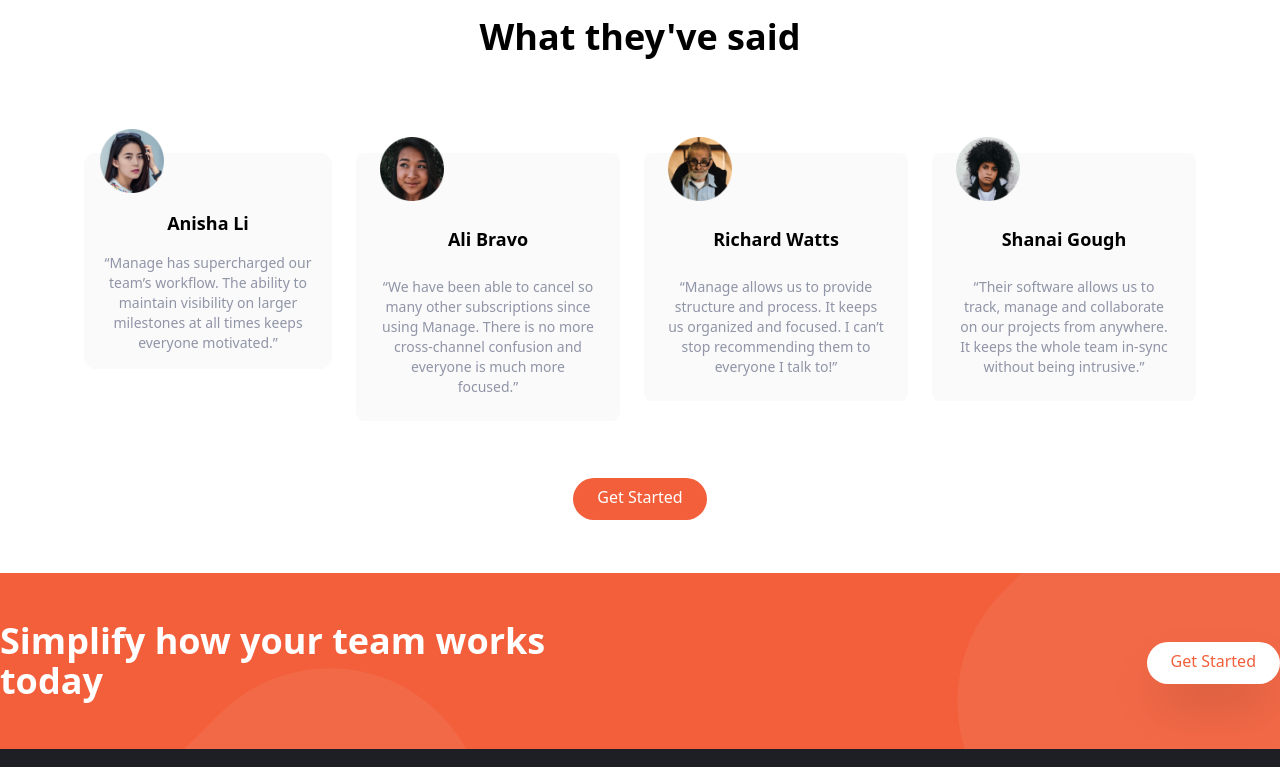
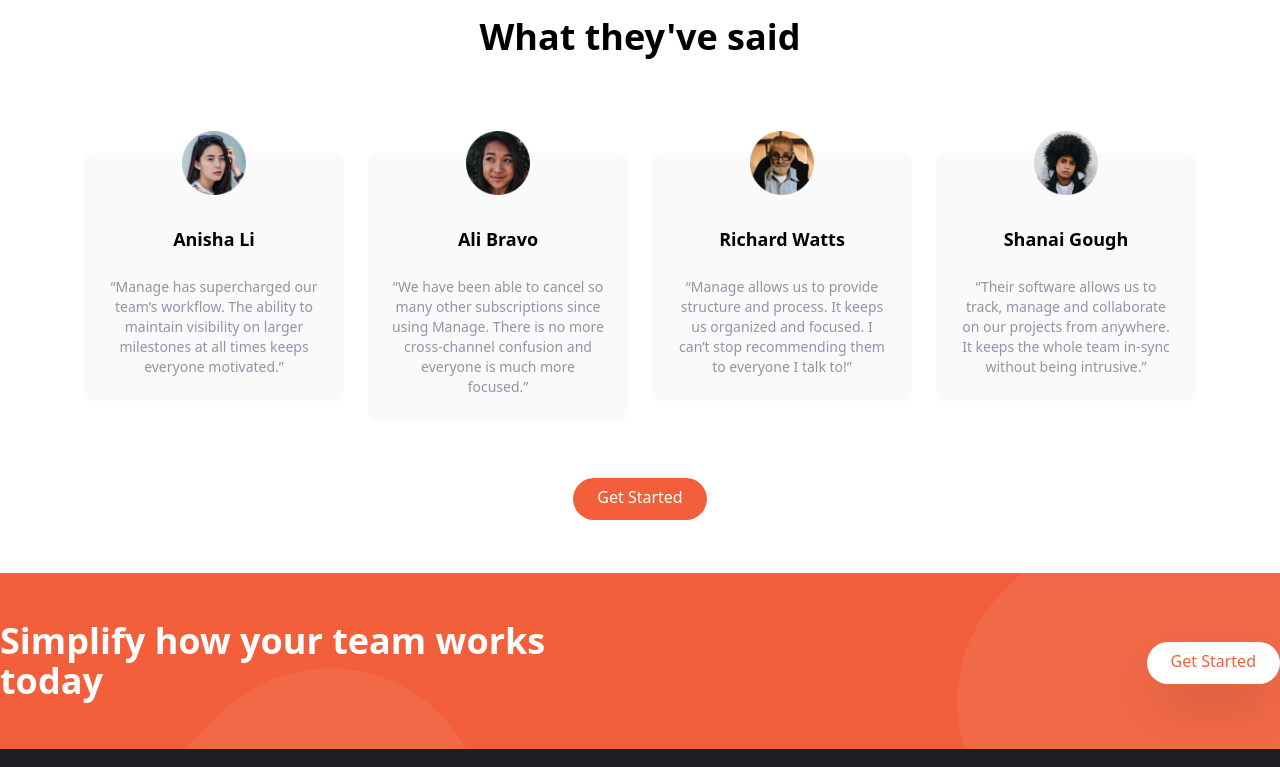
Before and after one commit to lawlawson/manage-landing-page, a website: page index.html in a window 1280 px wide. Shown: the part 1220-1987 px from the top of the page. Drawn offline with nearby package versions, Linux system fonts and the light colour scheme.

Commit message:
Fixed image centering

```diff
--- a/index.html
+++ b/index.html
@@ -187,11 +187,11 @@
         <div class="swiper select-none">
           <div class="swiper-wrapper rounded-xl mt-24 md:flex md:space-x-6">
             <div
-              class="swiper-slide flex flex-col items-center p-4 space-y-4 rounded-xl bg-veryLightGray md:flex-1"
+              class="swiper-slide flex flex-col items-center p-6 space-y-6 rounded-lg bg-veryLightGray md:flex-1"
             >
               <img
                 src="/images/avatar-anisha.png"
-                class="w-16 -mt-10 select-none"
+                class="inline w-16 -mt-14 select-none"
                 alt=""
               />
               <h5 class="text-lg font-bold">Anisha Li</h5>
@@ -204,7 +204,11 @@
             <div
               class="swiper-slide flex-col items-center p-6 space-y-6 rounded-lg bg-veryLightGray md:flex-1"
             >
-              <img src="/images/avatar-ali.png" class="w-16 -mt-10" alt="" />
+              <img
+                src="/images/avatar-ali.png"
+                class="inline w-16 -mt-14"
+                alt=""
+              />
               <h5 class="text-lg font-bold">Ali Bravo</h5>
               <p class="text-sm text-darkGrayishBlue">
                 “We have been able to cancel so many other subscriptions since
@@ -217,7 +221,7 @@
             >
               <img
                 src="/images/avatar-richard.png"
-                class="w-16 -mt-10"
+                class="inline w-16 -mt-14"
                 alt=""
               />
               <h5 class="text-lg font-bold">Richard Watts</h5>
@@ -230,7 +234,11 @@
             <div
               class="swiper-slide flex-col items-center p-6 space-y-6 rounded-lg bg-veryLightGray md:flex-1"
             >
-              <img src="/images/avatar-shanai.png" class="w-16 -mt-10" alt="" />
+              <img
+                src="/images/avatar-shanai.png"
+                class="inline w-16 -mt-14"
+                alt=""
+              />
               <h5 class="text-lg font-bold">Shanai Gough</h5>
               <p class="text-sm text-darkGrayishBlue">
                 “Their software allows us to track, manage and collaborate on
```
Also changed, not shown: css/main.css.
